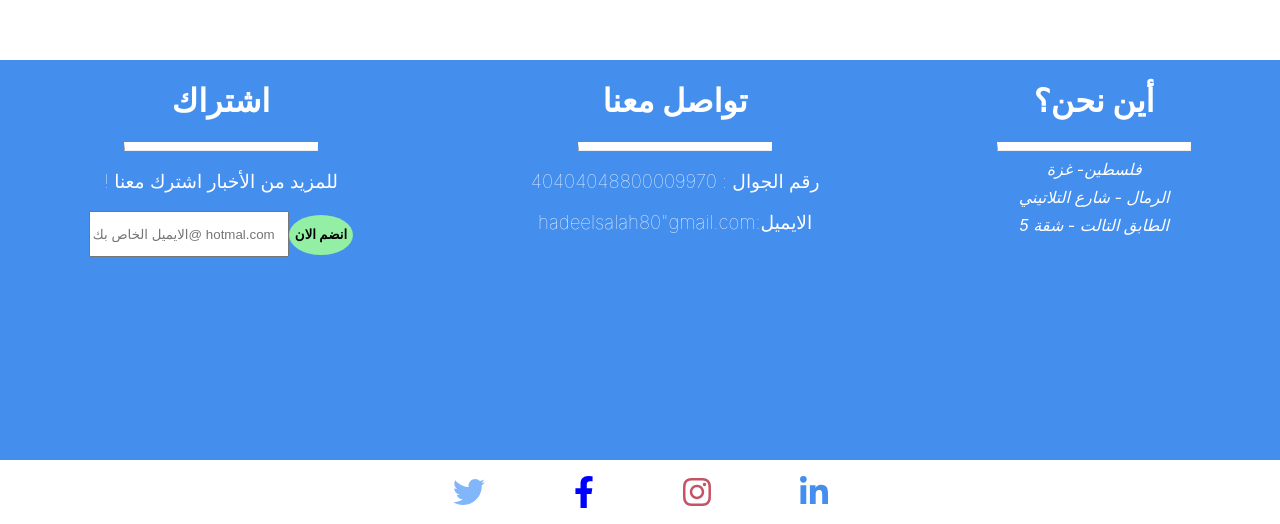
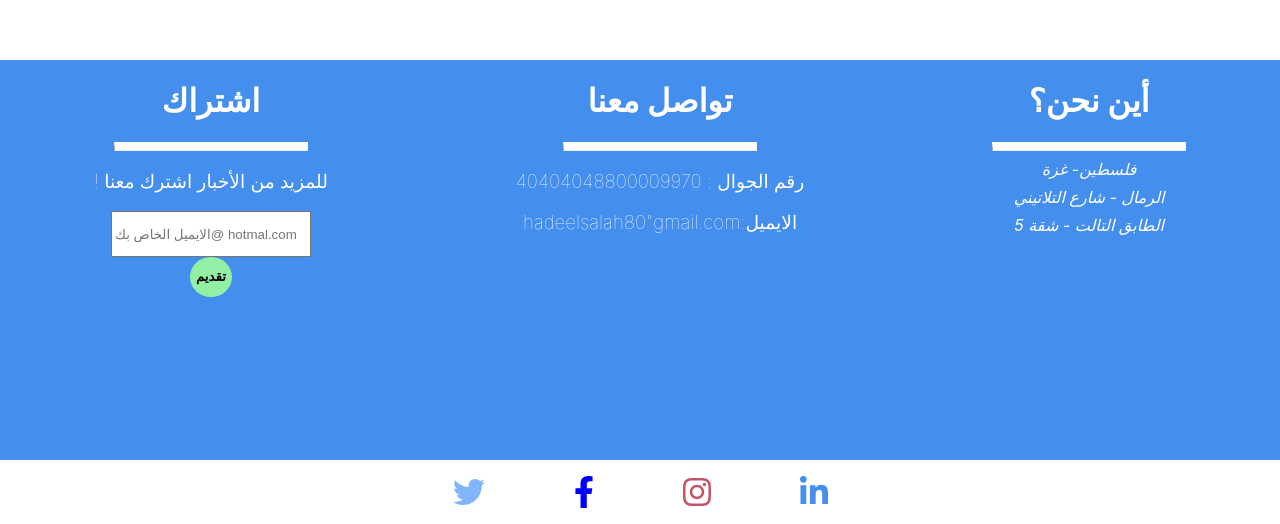
Before and after one commit to yaqootturman/nurse-of-the-world, a React (Create React App) app in the folder client/: page / in a window 1280 px wide. Shown: the part 4500-5024 px from the top of the page. Built offline with nearby package versions, Linux system fonts and the light colour scheme; no server answers; a web font is replaced by a local one.

Commit message:
Edit footer button

```diff
--- a/client/src/Components/FixedComponents/Footer/Footer.js
+++ b/client/src/Components/FixedComponents/Footer/Footer.js
@@ -11,7 +11,8 @@ function Footer() {
                          <hr></hr>
                          <h3>! للمزيد من الأخبار اشترك معنا</h3>
                          <input placeholder="الايميل الخاص بك@ hotmal.com"></input>
-                         <button type="submit">انضم الان</button>
+                            <br></br>
+                            <button type="submit">تقديم </button>
 
                     </div>
                     <div className="contact-us">
```
